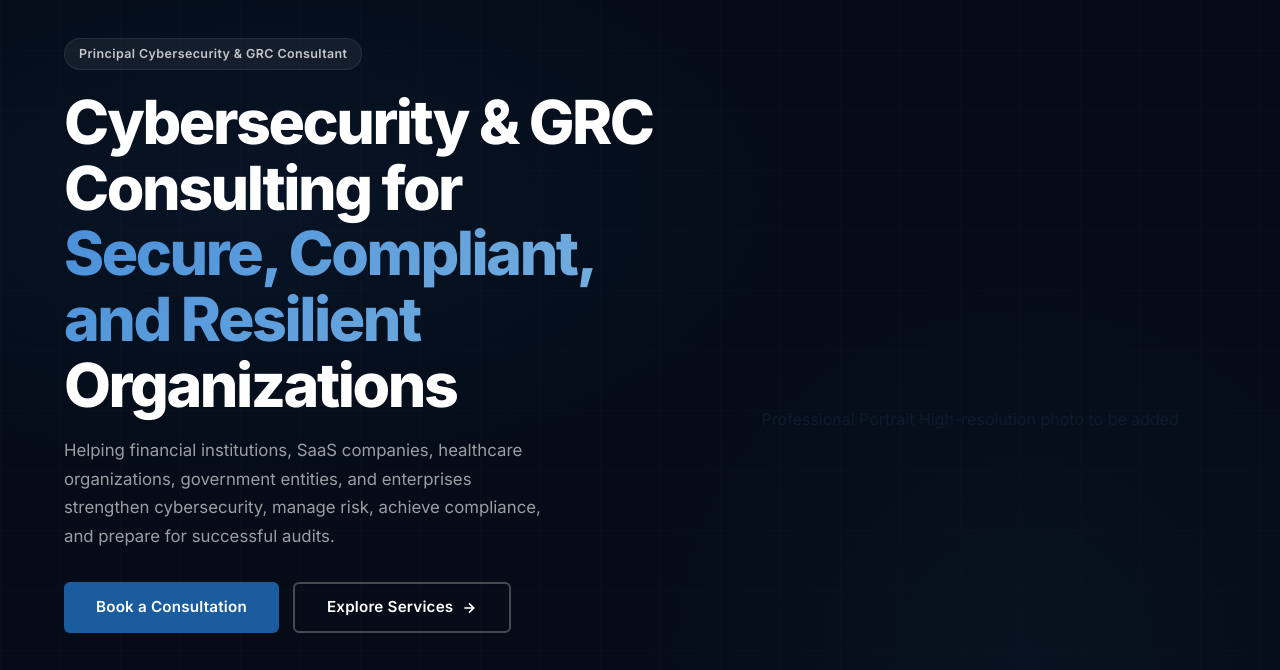
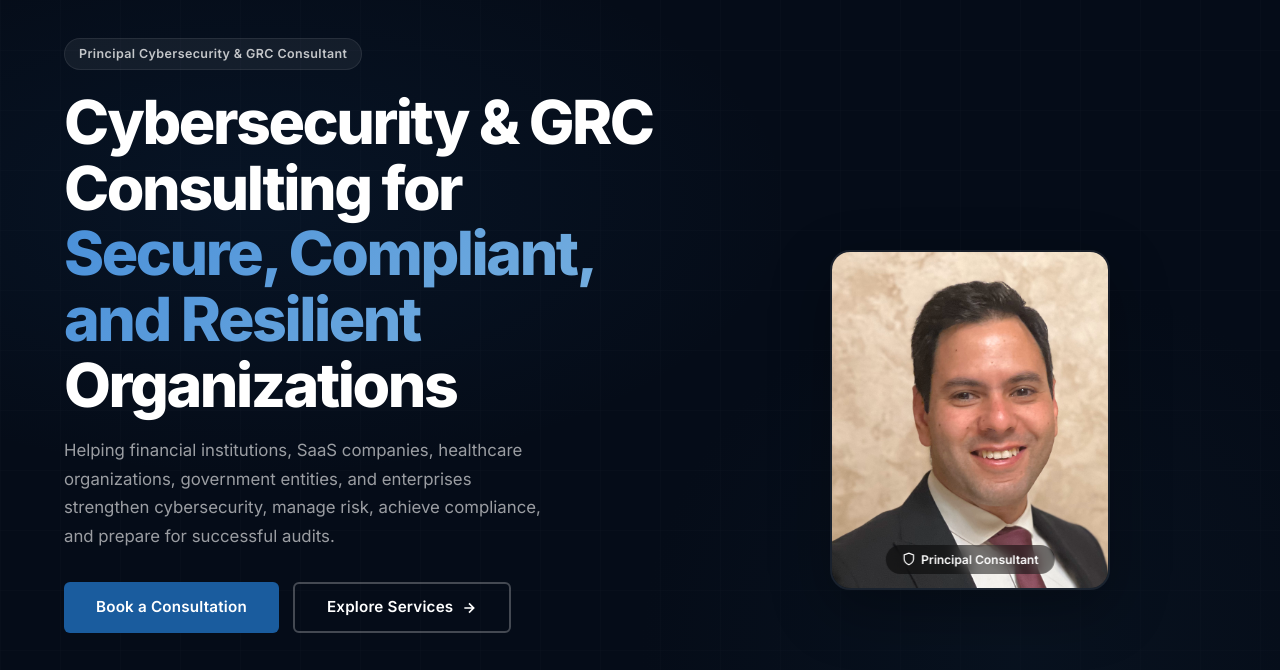
Before and after one commit to mashraf1990/cyber-grc-bos, a plain HTML site: page docs/index.html in a window 1280 px wide. Shown: the part 70-740 px from the top of the page. Drawn offline with Linux system fonts and the light colour scheme.

Commit message:
feat: add professional photo to hero section

```diff
--- a/docs/css/styles.css
+++ b/docs/css/styles.css
@@ -343,61 +343,25 @@ h1, h2, h3, h4, h5 { font-weight: 700; line-height: 1.25; letter-spacing: -0.02e
 }
 .hero-social-link:hover { background: var(--accent); color: #fff; border-color: var(--accent); }
 
-/* Hero Right — Profile Card */
+/* Hero Right — Profile Photo */
 .hero-visual { display: flex; justify-content: center; align-items: center; }
-.hero-card {
-  background: rgba(255,255,255,0.04);
-  backdrop-filter: blur(24px);
-  -webkit-backdrop-filter: blur(24px);
-  border: 1px solid rgba(255,255,255,0.08);
-  border-radius: var(--radius-xl);
-  padding: 32px; width: 100%; max-width: 340px;
-  box-shadow: 0 20px 60px rgba(0,0,0,0.25);
-  position: relative;
+.hero-photo-frame {
+  width: 280px; height: 340px; border-radius: var(--radius-xl);
+  overflow: hidden; position: relative;
+  box-shadow: 0 20px 60px rgba(0,0,0,0.3);
+  border: 2px solid rgba(255,255,255,0.08);
 }
-.hero-card::before {
-  content: ''; position: absolute; inset: -1px;
-  border-radius: inherit;
-  background: linear-gradient(135deg, rgba(255,255,255,0.05), transparent 50%);
-  pointer-events: none;
+.hero-photo-img {
+  width: 100%; height: 100%; object-fit: cover; display: block;
 }
-
-.hero-card-header {
-  display: flex; align-items: center; gap: 8px;
-  color: rgba(255,255,255,0.6); font-size: 0.82rem;
-  font-weight: 500; margin-bottom: 20px;
-}
-.hero-card-header svg { opacity: 0.6; }
-.hero-card-score {
-  display: flex; justify-content: space-between; align-items: baseline;
-  margin-bottom: 10px;
-}
-.hero-score-label { color: rgba(255,255,255,0.45); font-size: 0.85rem; }
-.hero-score-value { font-size: 2.8rem; font-weight: 800; color: #4ADE80; line-height: 1; }
-.hero-card-bar {
-  height: 5px; background: rgba(255,255,255,0.08); border-radius: 4px;
-  overflow: hidden; margin-bottom: 18px;
-}
-.hero-card-bar-fill {
-  height: 100%; border-radius: 4px;
-  background: linear-gradient(90deg, #4ADE80, #22C55E);
-  transition: width 1.5s ease;
-}
-.hero-card-metrics {
-  display: flex; flex-direction: column; gap: 6px; margin-bottom: 18px;
-}
-.hero-card-metrics div {
-  display: flex; align-items: center; gap: 8px;
-  color: rgba(255,255,255,0.55); font-size: 0.82rem;
-}
-.metric-dot { width: 6px; height: 6px; border-radius: 50%; flex-shrink: 0; }
-.dot-green { background: #4ADE80; }
-.dot-yellow { background: #FBBF24; }
-.dot-red { background: #F87171; }
-.hero-card-footer {
-  color: rgba(255,255,255,0.35); font-size: 0.72rem;
-  border-top: 1px solid rgba(255,255,255,0.05);
-  padding-top: 14px;
+.hero-photo-badge {
+  position: absolute; bottom: 14px; left: 50%; transform: translateX(-50%);
+  display: flex; align-items: center; gap: 5px;
+  background: rgba(0,0,0,0.5); backdrop-filter: blur(8px);
+  -webkit-backdrop-filter: blur(8px);
+  padding: 5px 16px; border-radius: var(--radius-full);
+  color: #fff; font-size: 0.75rem; font-weight: 600;
+  white-space: nowrap;
 }
 
 /* ===== Trusted By ===== */
--- a/docs/index.html
+++ b/docs/index.html
@@ -91,9 +91,12 @@
 </div>
 </div>
 <div class="hero-visual">
-<div class="hero-photo-placeholder">
-Professional Portrait
-<span class="hero-photo-note">High-resolution photo to be added</span>
+<div class="hero-photo-frame">
+<img src="images/mohamed.png" alt="Mohamed Ashraf Abd El-Aziz" class="hero-photo-img">
+<div class="hero-photo-badge">
+<svg width="14" height="14" viewBox="0 0 24 24" fill="none" stroke="currentColor" stroke-width="2"><path d="M12 22s8-4 8-10V5l-8-3-8 3v7c0 6 8 10 8 10z"/></svg>
+Principal Consultant
+</div>
 </div>
 </div>
 </div>
--- a/website/css/styles.css
+++ b/website/css/styles.css
@@ -343,61 +343,25 @@ h1, h2, h3, h4, h5 { font-weight: 700; line-height: 1.25; letter-spacing: -0.02e
 }
 .hero-social-link:hover { background: var(--accent); color: #fff; border-color: var(--accent); }
 
-/* Hero Right — Profile Card */
+/* Hero Right — Profile Photo */
 .hero-visual { display: flex; justify-content: center; align-items: center; }
-.hero-card {
-  background: rgba(255,255,255,0.04);
-  backdrop-filter: blur(24px);
-  -webkit-backdrop-filter: blur(24px);
-  border: 1px solid rgba(255,255,255,0.08);
-  border-radius: var(--radius-xl);
-  padding: 32px; width: 100%; max-width: 340px;
-  box-shadow: 0 20px 60px rgba(0,0,0,0.25);
-  position: relative;
+.hero-photo-frame {
+  width: 280px; height: 340px; border-radius: var(--radius-xl);
+  overflow: hidden; position: relative;
+  box-shadow: 0 20px 60px rgba(0,0,0,0.3);
+  border: 2px solid rgba(255,255,255,0.08);
 }
-.hero-card::before {
-  content: ''; position: absolute; inset: -1px;
-  border-radius: inherit;
-  background: linear-gradient(135deg, rgba(255,255,255,0.05), transparent 50%);
-  pointer-events: none;
+.hero-photo-img {
+  width: 100%; height: 100%; object-fit: cover; display: block;
 }
-
-.hero-card-header {
-  display: flex; align-items: center; gap: 8px;
-  color: rgba(255,255,255,0.6); font-size: 0.82rem;
-  font-weight: 500; margin-bottom: 20px;
-}
-.hero-card-header svg { opacity: 0.6; }
-.hero-card-score {
-  display: flex; justify-content: space-between; align-items: baseline;
-  margin-bottom: 10px;
-}
-.hero-score-label { color: rgba(255,255,255,0.45); font-size: 0.85rem; }
-.hero-score-value { font-size: 2.8rem; font-weight: 800; color: #4ADE80; line-height: 1; }
-.hero-card-bar {
-  height: 5px; background: rgba(255,255,255,0.08); border-radius: 4px;
-  overflow: hidden; margin-bottom: 18px;
-}
-.hero-card-bar-fill {
-  height: 100%; border-radius: 4px;
-  background: linear-gradient(90deg, #4ADE80, #22C55E);
-  transition: width 1.5s ease;
-}
-.hero-card-metrics {
-  display: flex; flex-direction: column; gap: 6px; margin-bottom: 18px;
-}
-.hero-card-metrics div {
-  display: flex; align-items: center; gap: 8px;
-  color: rgba(255,255,255,0.55); font-size: 0.82rem;
-}
-.metric-dot { width: 6px; height: 6px; border-radius: 50%; flex-shrink: 0; }
-.dot-green { background: #4ADE80; }
-.dot-yellow { background: #FBBF24; }
-.dot-red { background: #F87171; }
-.hero-card-footer {
-  color: rgba(255,255,255,0.35); font-size: 0.72rem;
-  border-top: 1px solid rgba(255,255,255,0.05);
-  padding-top: 14px;
+.hero-photo-badge {
+  position: absolute; bottom: 14px; left: 50%; transform: translateX(-50%);
+  display: flex; align-items: center; gap: 5px;
+  background: rgba(0,0,0,0.5); backdrop-filter: blur(8px);
+  -webkit-backdrop-filter: blur(8px);
+  padding: 5px 16px; border-radius: var(--radius-full);
+  color: #fff; font-size: 0.75rem; font-weight: 600;
+  white-space: nowrap;
 }
 
 /* ===== Trusted By ===== */
```
Also changed, not shown: website/index.html (+6 -3 lines), docs/images/mohamed.png (added), website/images/mohamed.png (added).
